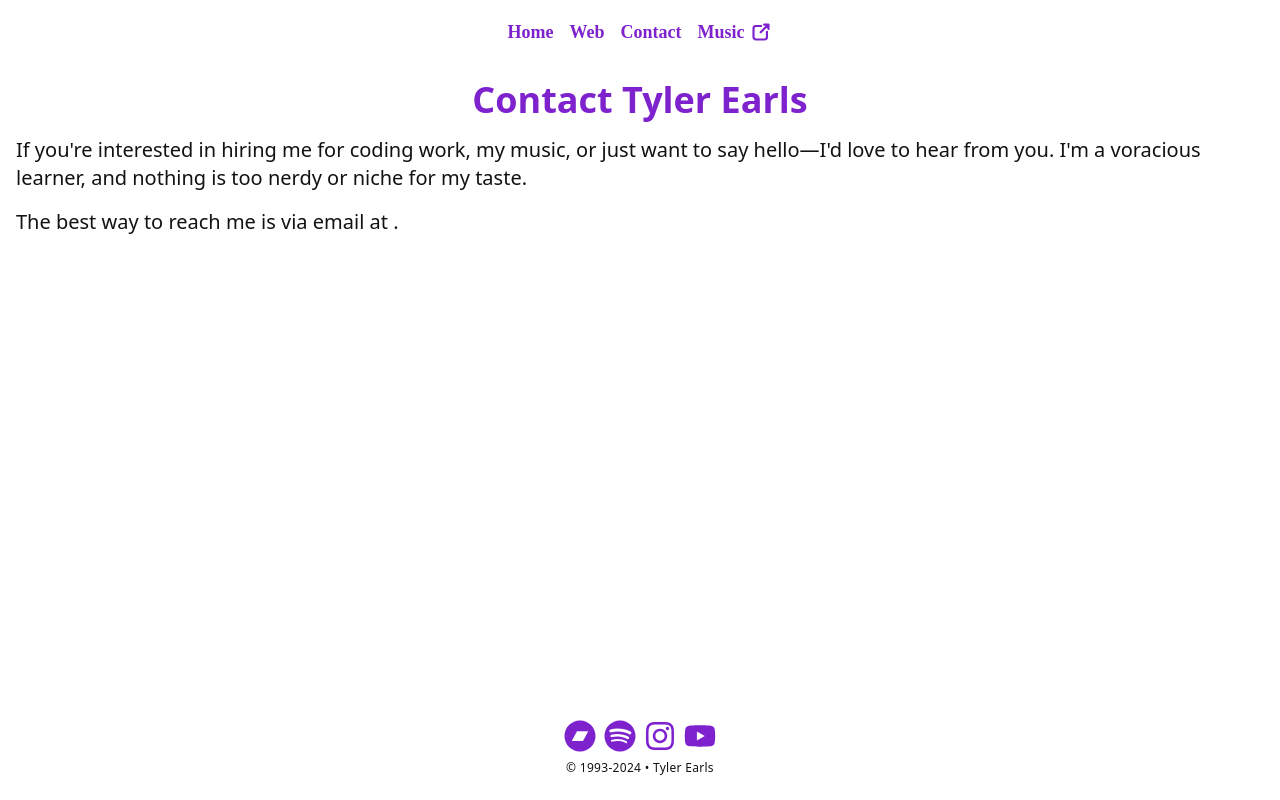
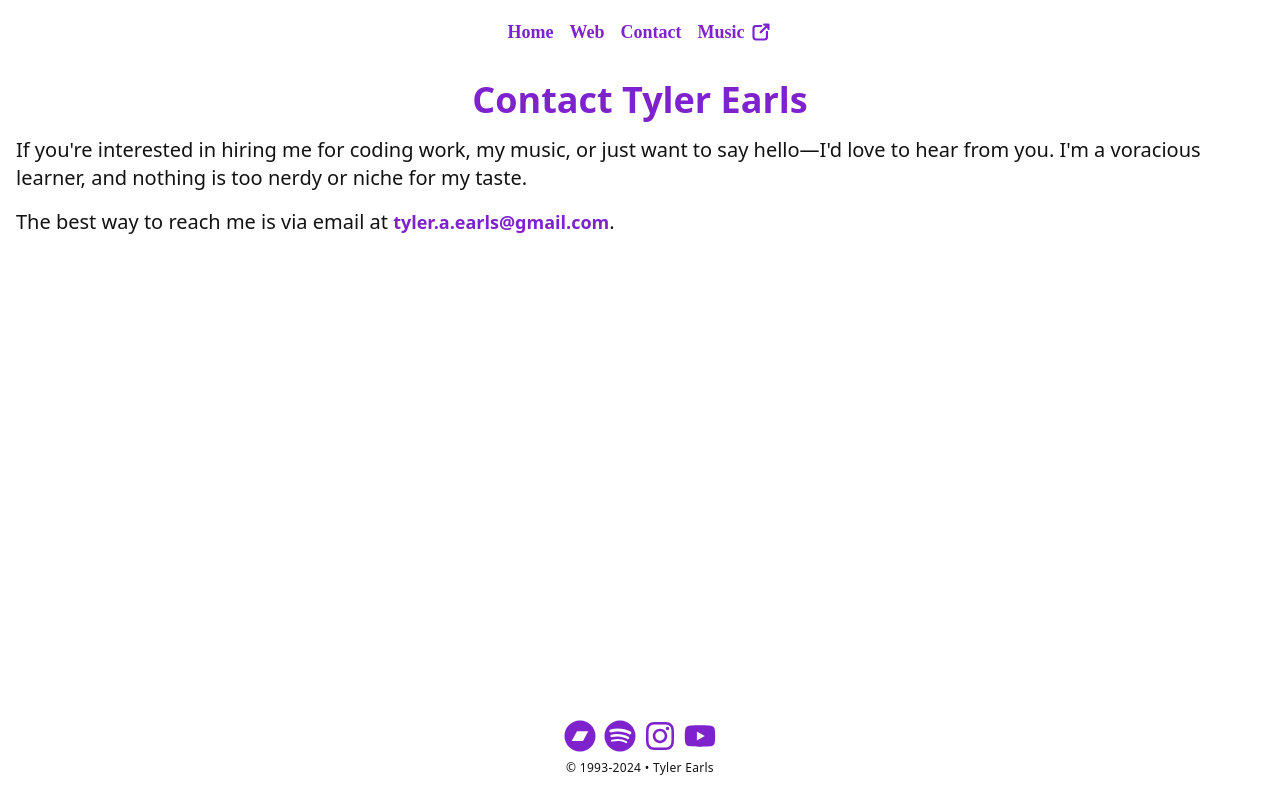
Before and after one commit to taearls/cuckooandthebirds, a React (Vite) app: page /contact in a window 1280 px wide. Built offline with nearby package versions, Linux system fonts and the light colour scheme.

Commit message:
fix imports and prod build

```diff
--- a/src/components/layout/headings/HeadingOne.tsx
+++ b/src/components/layout/headings/HeadingOne.tsx
@@ -1,10 +1,11 @@
+import { TextAlignment } from "@/types/layout";
 import { getTextAlignmentClass } from "@/util/utils";
 
 import { HeadingProps } from "./types";
 
 export default function HeadingOne({
   children,
-  align = "center",
+  align = TextAlignment.CENTER,
 }: HeadingProps) {
   const alignmentClass = getTextAlignmentClass(align);
   return (
--- a/src/components/layout/headings/HeadingTwo.tsx
+++ b/src/components/layout/headings/HeadingTwo.tsx
@@ -1,10 +1,11 @@
+import { TextAlignment } from "@/types/layout";
 import { getTextAlignmentClass } from "@/util/utils";
 
 import { HeadingProps } from "./types";
 
 export default function HeadingTwo({
   children,
-  align = "center",
+  align = TextAlignment.CENTER,
 }: HeadingProps) {
   const alignmentClass = getTextAlignmentClass(align);
 
--- a/src/components/layout/headings/types.tsx
+++ b/src/components/layout/headings/types.tsx
@@ -1,4 +1,4 @@
-import { TextAlignment } from "@/util";
+import { TextAlignment } from "@/types/layout";
 
 export type HeadingProps = {
   children: React.ReactNode | React.ReactNode[];
--- a/src/pages/ContactPage.tsx
+++ b/src/pages/ContactPage.tsx
@@ -17,8 +17,9 @@ export default function Contact() {
         <InlineAnchor
           href={`mailto:${PORTFOLIO_EMAIL}`}
           ariaLabel="Send an email to Tyler Earls"
-          text={PORTFOLIO_EMAIL}
-        />
+        >
+          {PORTFOLIO_EMAIL}
+        </InlineAnchor>
         {"."}
       </Paragraph>
       {/* <ContactForm /> */}
--- a/src/pages/HomePage.tsx
+++ b/src/pages/HomePage.tsx
@@ -1,12 +1,13 @@
 // import InlineAnchor from "@/components/InlineAnchor";
 // import { Paragraph } from "@/components/layout/Paragraph";
 import HeadingOne from "@/components/layout/headings/HeadingOne";
+import { TextAlignment } from "@/types/layout";
 import { homePageTextData } from "@/util/constants/constants";
 
 export default function Home() {
   return (
     <main>
-      <HeadingOne align="center">
+      <HeadingOne align={TextAlignment.CENTER}>
         {/* <h1 class="text-center font-default text-4xl font-bold mb-8"> */}
         Our Story
         {/* </h1>{" "} */}
```
Also changed, not shown: 1 other file (tests, documents, lock files or other folders).
